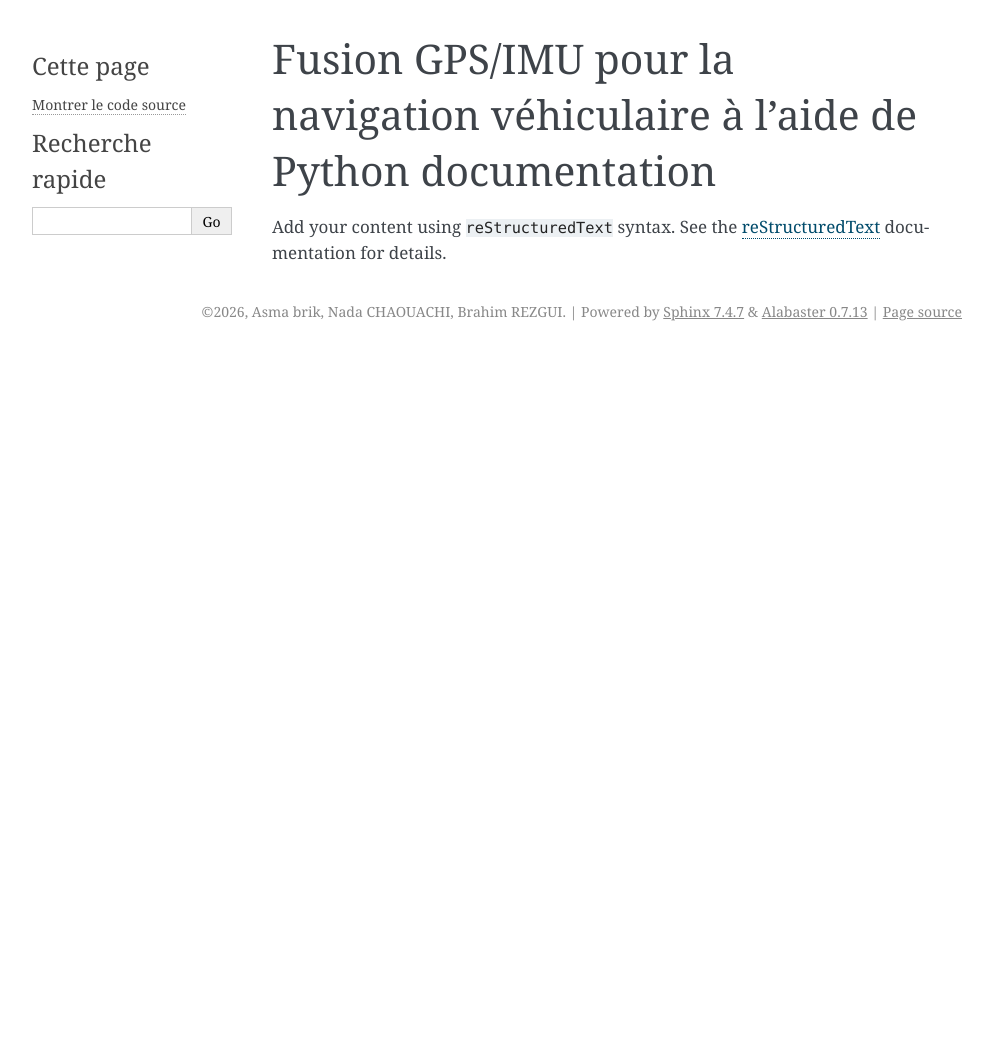
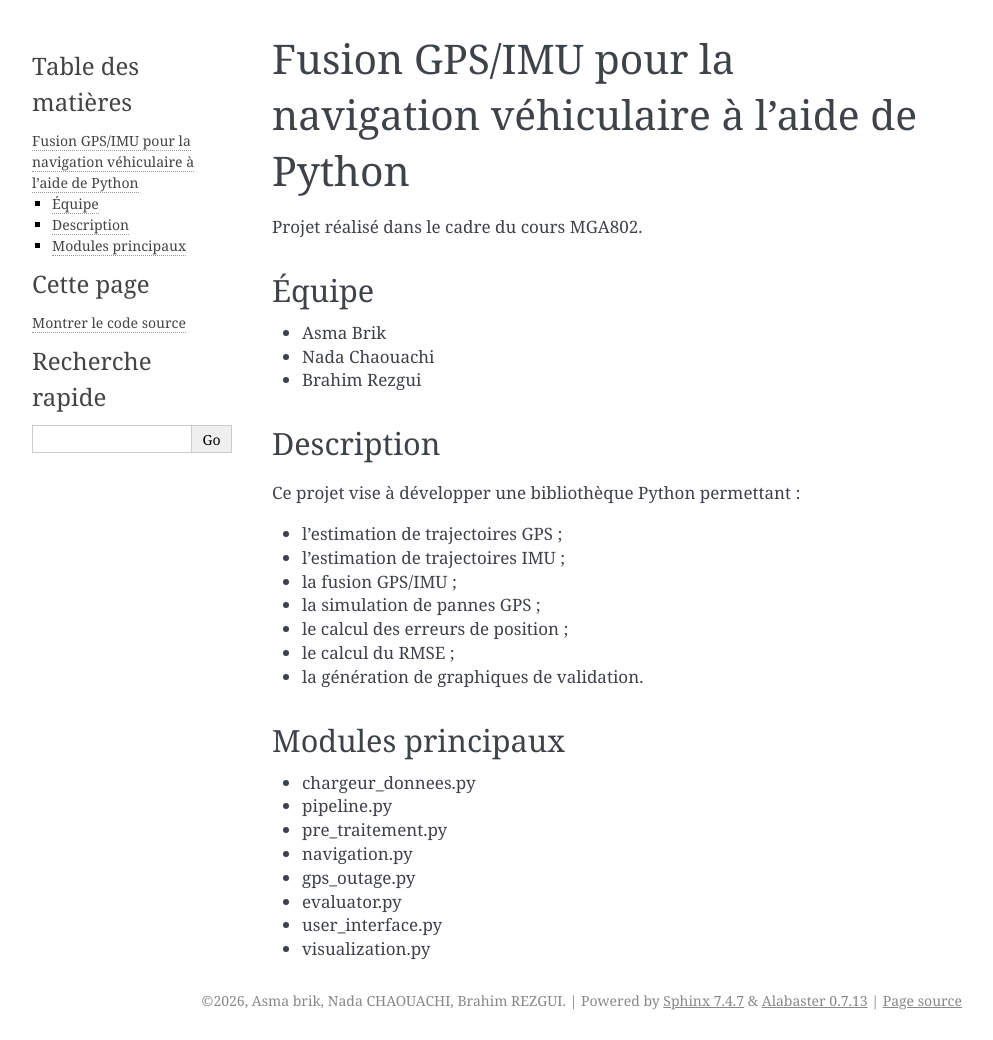
Before and after one commit to asmabrik24/Projet-de-session_MGA-802_Groupe_A, a Sphinx documentation site: the page built from docs/index.rst, in a window 1280 px wide. Shown: the whole page, without its empty margins (148-1141 px from the left). Built offline with Sphinx 7.4.7, drawn with Linux system fonts in a browser that asks for light colours; before the commit the page ends 900 px from its top, so only the background shows below that.

Commit message:
Update index.rst

```diff
--- a/docs/index.rst
+++ b/docs/index.rst
@@ -3,14 +3,43 @@
    You can adapt this file completely to your liking, but it should at least
    contain the root `toctree` directive.
 
-Fusion GPS/IMU pour la navigation véhiculaire à l’aide de Python documentation
-==============================================================================
+Fusion GPS/IMU pour la navigation véhiculaire à l’aide de Python
+================================================================
 
-Add your content using ``reStructuredText`` syntax. See the
-`reStructuredText <https://www.sphinx-doc.org/en/master/usage/restructuredtext/index.html>`_
-documentation for details.
+Projet réalisé dans le cadre du cours MGA802.
 
+Équipe
+-------
+
+* Asma Brik
+* Nada Chaouachi
+* Brahim Rezgui
+
+Description
+-----------
+
+Ce projet vise à développer une bibliothèque Python permettant :
+
+* l'estimation de trajectoires GPS ;
+* l'estimation de trajectoires IMU ;
+* la fusion GPS/IMU ;
+* la simulation de pannes GPS ;
+* le calcul des erreurs de position ;
+* le calcul du RMSE ;
+* la génération de graphiques de validation.
+
+Modules principaux
+------------------
+
+* chargeur_donnees.py
+* pipeline.py
+* pre_traitement.py
+* navigation.py
+* gps_outage.py
+* evaluator.py
+* user_interface.py
+* visualization.py
 
 .. toctree::
    :maxdepth: 2
-   :caption: Contents:
+   :caption: Contenu:
```
